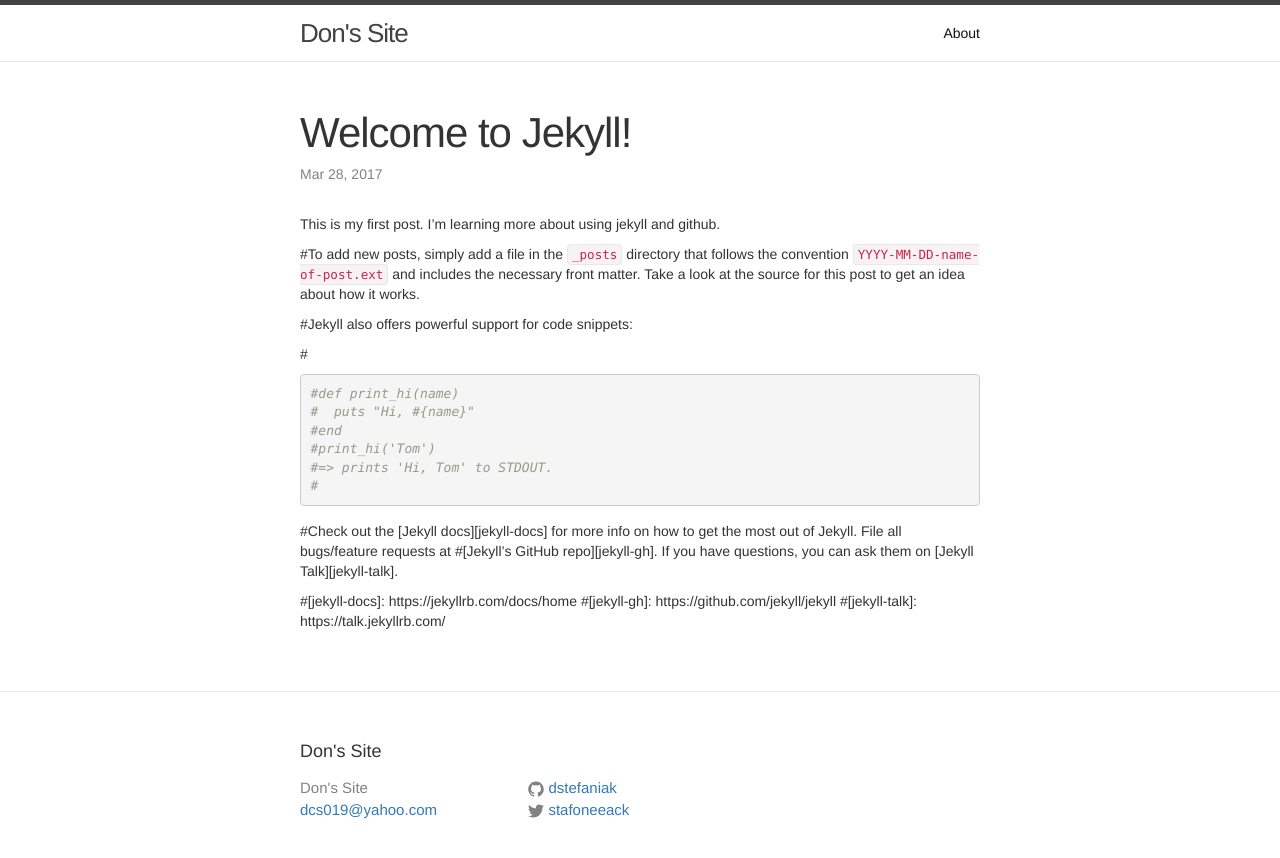
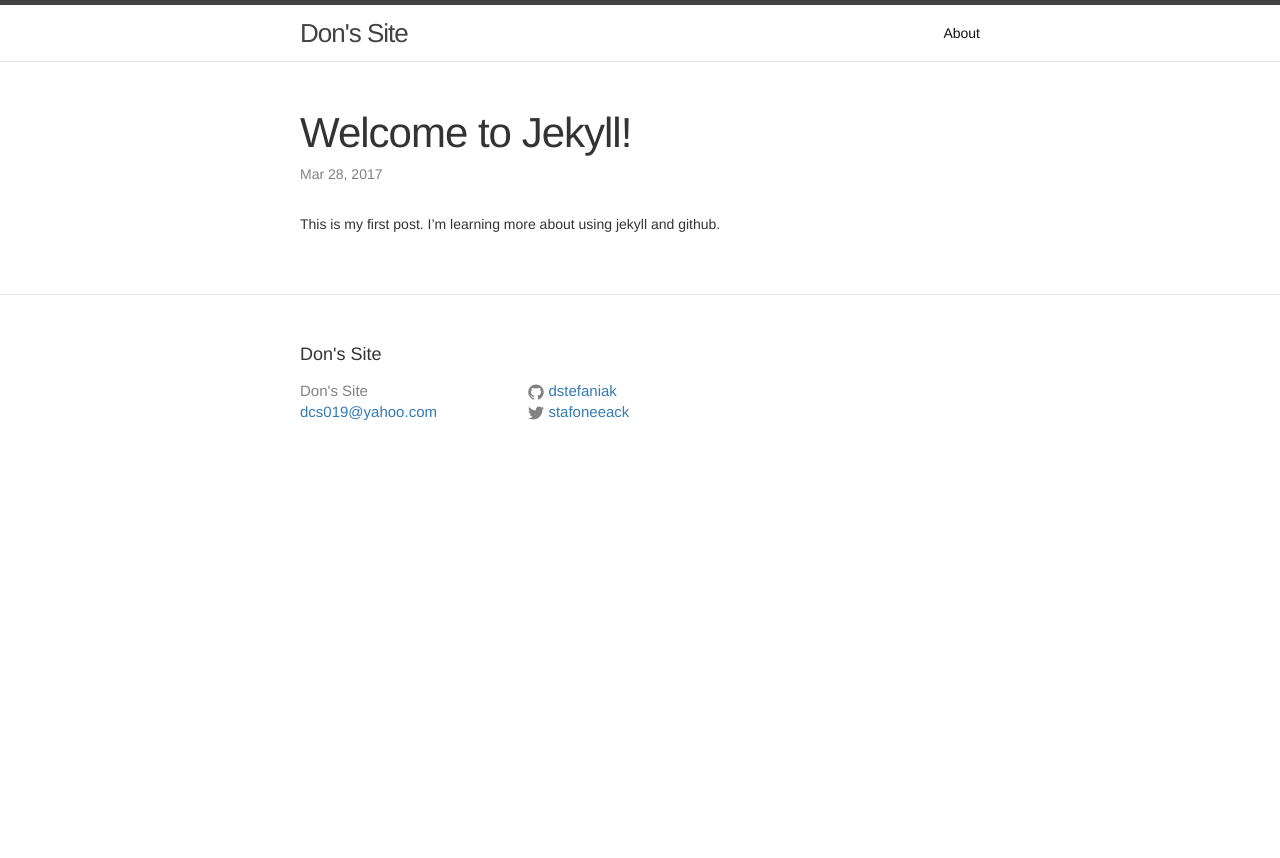
Before and after one commit to dstefaniak/lines-jekyll, a Jekyll site: the page built from _posts/2017-03-22-welcome-to-jekyll.markdown, in a window 1280 px wide. Shown: the top 858 px of the page. Built offline with Jekyll 4.4.1, drawn with Linux system fonts in a browser that asks for light colours.

Commit message:
removed some text

```diff
--- a/_posts/2017-03-22-welcome-to-jekyll.markdown
+++ b/_posts/2017-03-22-welcome-to-jekyll.markdown
@@ -5,21 +5,3 @@ date:   2017-03-28 10:27:30 -0500
 categories: jekyll update
 ---
 This is my first post. I'm learning more about using jekyll and github.
-
-#To add new posts, simply add a file in the `_posts` directory that follows the convention `YYYY-MM-DD-name-of-post.ext` and includes the necessary front matter. Take a look at the source for this post to get an idea about how it works.
-
-#Jekyll also offers powerful support for code snippets:
-
-#{% highlight ruby %}
-#def print_hi(name)
-#  puts "Hi, #{name}"
-#end
-#print_hi('Tom')
-#=> prints 'Hi, Tom' to STDOUT.
-#{% endhighlight %}
-
-#Check out the [Jekyll docs][jekyll-docs] for more info on how to get the most out of Jekyll. File all bugs/feature requests at #[Jekyll’s GitHub repo][jekyll-gh]. If you have questions, you can ask them on [Jekyll Talk][jekyll-talk].
-
-#[jekyll-docs]: https://jekyllrb.com/docs/home
-#[jekyll-gh]:   https://github.com/jekyll/jekyll
-#[jekyll-talk]: https://talk.jekyllrb.com/
```
